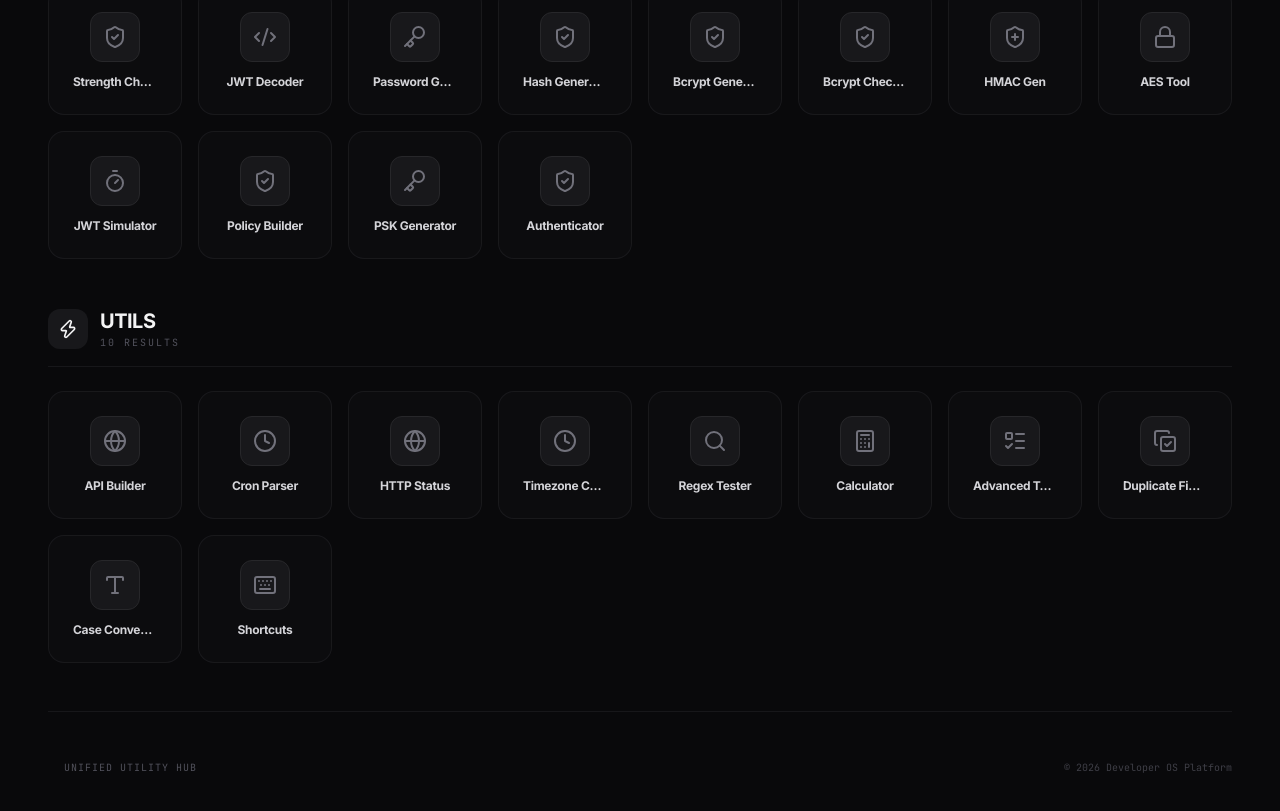
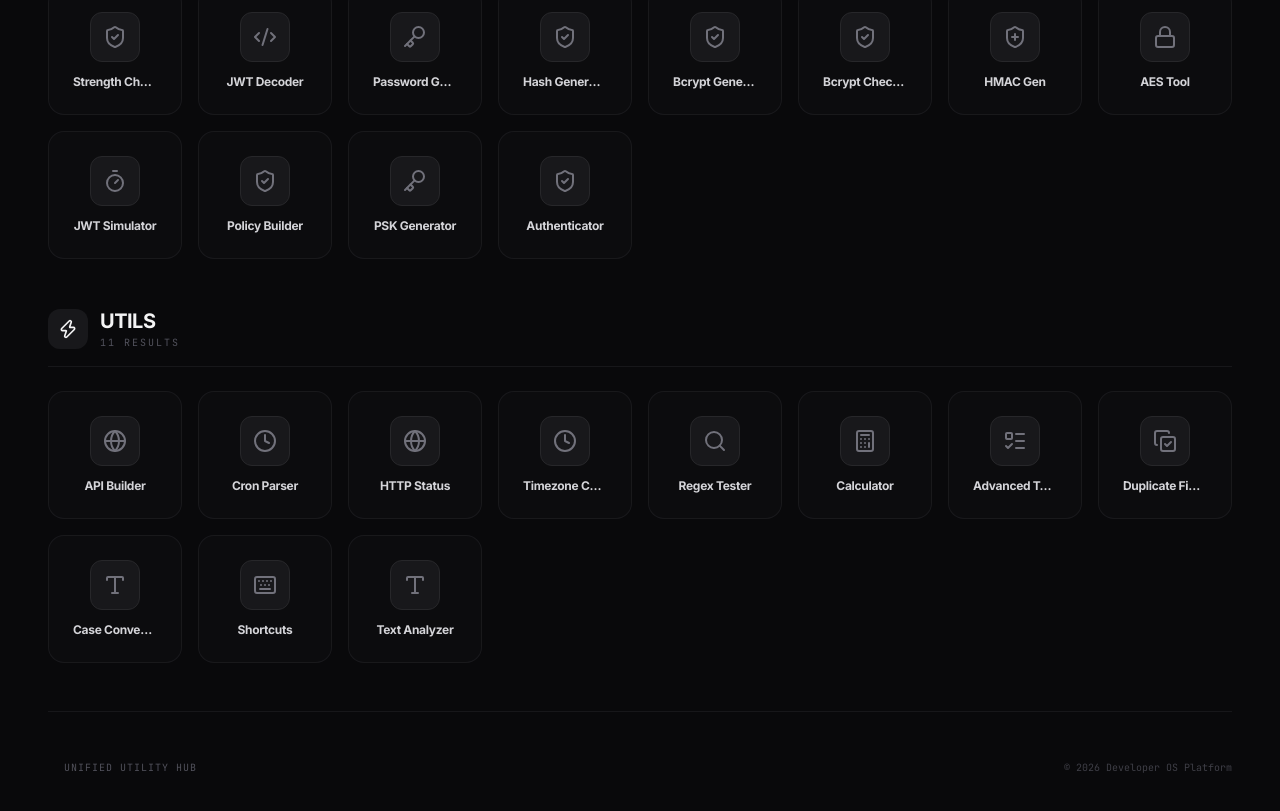
Before and after one commit to hisham-pp/toolkit, a Next.js app: page /tools in a window 1280 px wide. Shown: the part 1789-2600 px from the top of the page. Built offline with nearby package versions, Linux system fonts and the light colour scheme.

Commit message:
feat: add Text Analyzer tool with character, word, sentence, and paragraph counting

```diff
--- a/src/utility/constants/tools.ts
+++ b/src/utility/constants/tools.ts
@@ -560,6 +560,15 @@ export class ToolRegistry {
       ["2fa", "mfa", "totp", "otp", "security", "authenticator"]
     ),
     new Tool(
+      "text-analyzer",
+      "Text Analyzer",
+      "Real-time character, word, sentence, and paragraph counter with advanced filters.",
+      Type,
+      "/tools/text-analyzer",
+      ToolCategory.Utils,
+      ["text", "counter", "words", "characters", "sentences", "paragraphs", "analysis"]
+    ),
+    new Tool(
       "json-sorter",
       "JSON Sorter",
       "Sort and visualize JSON object keys and array elements.",
```
